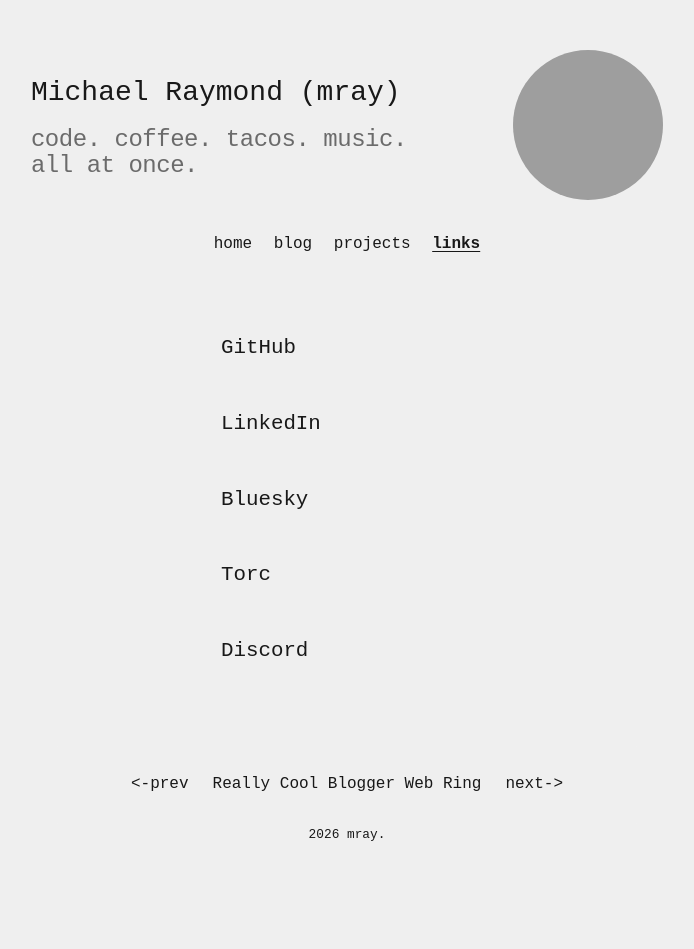
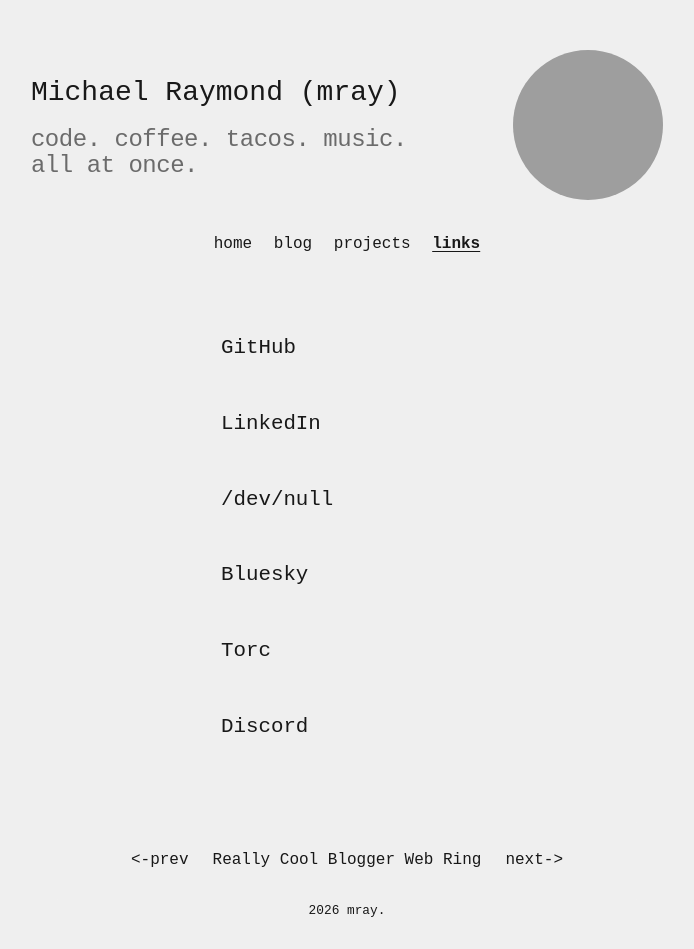
Before and after one commit to mjr2595/blogolio, an Astro site: page /links in a window 1280 px wide. Shown: the whole page, without its empty margins (293-987 px from the left). Before the commit the page ends 910 px from the top, so only its background shows below. Built offline with nearby package versions, Linux system fonts and the light colour scheme; Astro itself is replaced by a stand-in of ours; grey boxes are pictures that could not be loaded; a web font is replaced by a local one.

Commit message:
added /dev/null link

```diff
--- a/src/pages/links.astro
+++ b/src/pages/links.astro
@@ -27,6 +27,13 @@ import { SITE_TITLE, SITE_DESCRIPTION } from "../config";
                 href="https://www.linkedin.com/in/mjraymond"
                 target="_blank"
                 rel="noopener noreferrer">LinkedIn</a
+              >
+            </li>
+            <li>
+              <a
+                href="https://dev-null.sh/@mjr2595"
+                target="_blank"
+                rel="noopener noreferrer">/dev/null</a
               >
             </li>
             <li>
```
